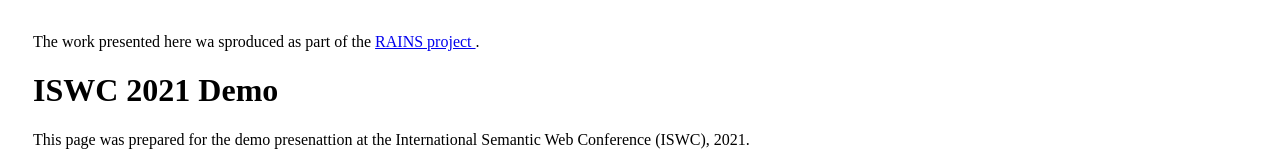
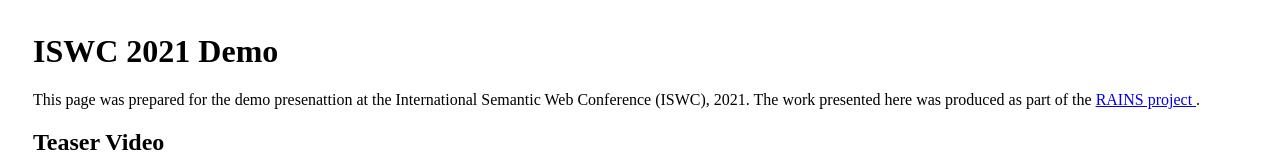
Before and after one commit to RAINS-UOA/ISWC_2021_Demo, a plain HTML site: page index.html in a window 1280 px wide. Shown: the top 166 px of the page. Drawn offline with Linux system fonts and the light colour scheme.

Commit message:
Update index.html

```diff
--- a/index.html
+++ b/index.html
@@ -4,10 +4,10 @@
     <style>body {padding:25px;}</style>
   </head>
 <body>
-  The work presented here wa sproduced as part of the <a href="https://rainsproject.org"> RAINS project </a>.
+
 
   <h1>ISWC 2021 Demo</h1>
-  <p>This page was prepared for the demo presenattion at the International Semantic Web Conference (ISWC), 2021. </p>
+  <p>This page was prepared for the demo presenattion at the International Semantic Web Conference (ISWC), 2021. The work presented here was produced as part of the <a href="https://rainsproject.org"> RAINS project </a>. </p>
   <h2>Teaser Video</h2>
   <iframe width="640" height="564" src="https://www.youtube.com/embed/-F5zdLztlrk" title="YouTube video player" frameborder="0" allow="accelerometer; autoplay; clipboard-write; encrypted-media; gyroscope; picture-in-picture" allowfullscreen></iframe>
 
```
